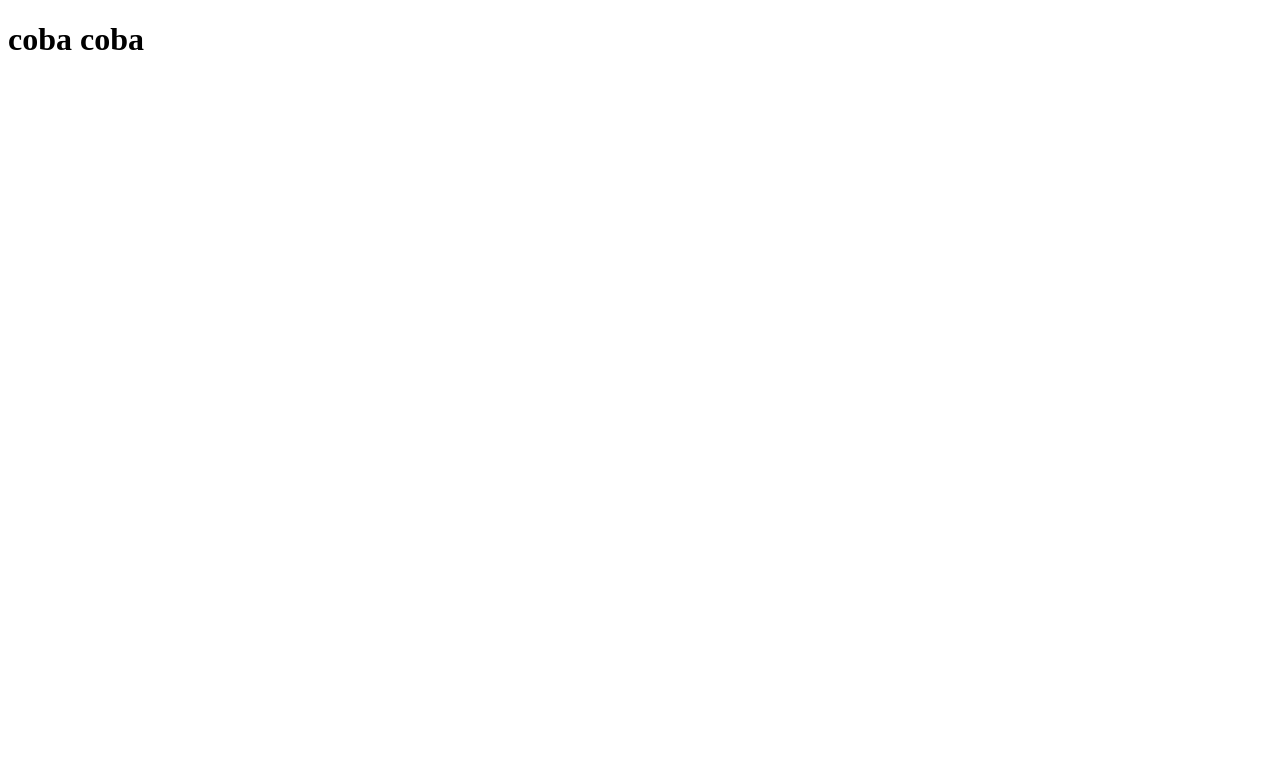
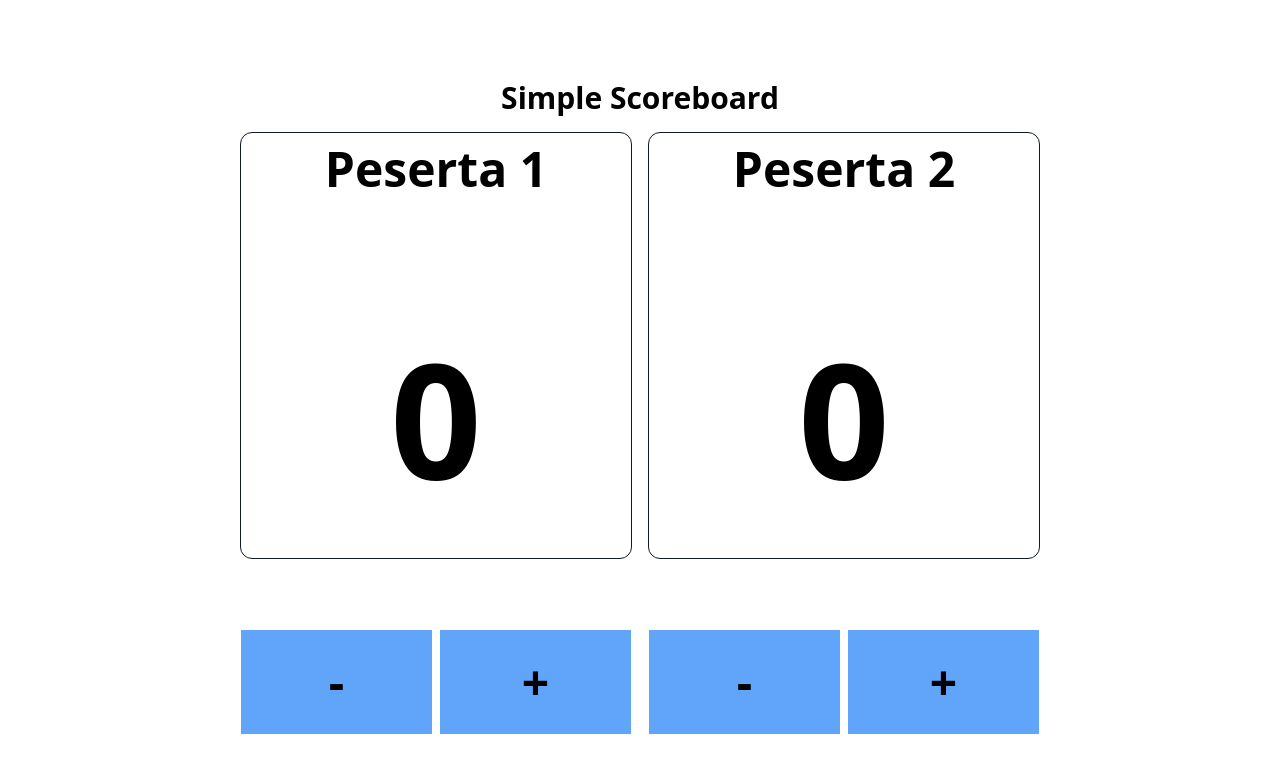
Before and after one commit to azophy/papan-skor, a Nuxt app: page / in a window 1280 px wide. Shown: the top 772 px of the page. Built offline with nearby package versions, Linux system fonts and the light colour scheme.

Commit message:
setup basic layout & client interaction

```diff
--- a/app.vue
+++ b/app.vue
@@ -1,5 +1,18 @@
+<script setup>
+let names = [ 'Peserta 1', 'Peserta 2' ]
+</script>
+
 <template>
-  <div class="grid items-center justify-center">
-    <h1>coba coba</h1>
-  </div>
+  <main class="grid items-center justify-center min-h-screen w-screen">
+
+    <section class="text-center h-4/5 min-w-[800px]">
+      <h1 class="font-bold text-3xl">Simple Scoreboard</h1>
+
+      <article class="flex gap-4 mt-4 h-2/3">
+        <ScorePanel :participant_name="names[0]"/>
+        <ScorePanel :participant_name="names[1]"/>
+      </article>
+    </section>
+
+  </main>
 </template>
--- /dev/null
+++ b/components/ScorePanel.vue
@@ -0,0 +1,20 @@
+<script setup>
+defineProps(['participant_name'])
+const counter = ref(0);
+
+const counter_add = () => counter.value++;
+const counter_reduce = () => {
+  if (counter.value > 0) counter.value--;
+}
+</script>
+
+<template>
+  <div class="border border-gray-900 rounded-xl w-1/2 h-full">
+    <h2 class="w-full h-30 text-[3em] text-center font-bold">{{ participant_name }}</h2>
+    <span class="w-full h-full font-bold text-[10em] grid items-center justify-center">{{ counter }}</span>
+    <div class="flex gap-2">
+      <button type="button" class="w-1/2 h-full text-[3em] font-bold p-4 items-center bg-blue-400 hover:bg-blue-600" @click="counter_reduce">-</button>
+      <button type="button" class="w-1/2 h-full text-[3em] font-bold p-4 items-center bg-blue-400 hover:bg-blue-600" @click="counter_add">+</button>
+    </div>
+  </div>
+</template>
--- a/nuxt.config.ts
+++ b/nuxt.config.ts
@@ -1,4 +1,7 @@
 // https://nuxt.com/docs/api/configuration/nuxt-config
 export default defineNuxtConfig({
-  devtools: { enabled: true }
+  devtools: { enabled: true },
+  modules: [
+    '@nuxtjs/tailwindcss',
+  ],
 })
--- a/package.json
+++ b/package.json
@@ -10,6 +10,7 @@
   },
   "devDependencies": {
     "@nuxt/devtools": "latest",
+    "@nuxtjs/tailwindcss": "^6.8.0",
     "@types/node": "^18",
     "autoprefixer": "^10.4.14",
     "nuxt": "^3.5.2",
```
Also changed, not shown: 1 other file (tests, documents, lock files or other folders).
